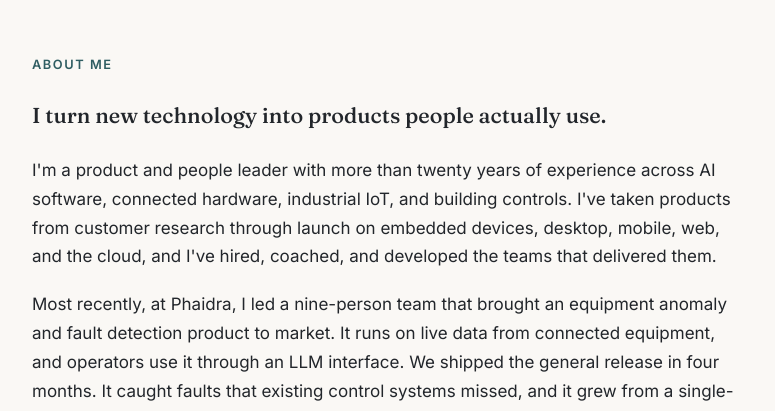
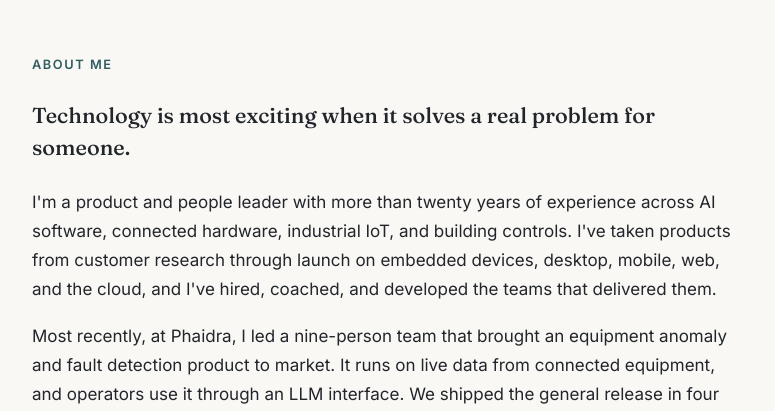
Before and after one commit to khayman-dev/my-website, a plain HTML site: page index.html in a window 1280 px wide. Shown: the part 389-800 px from the top of the page, without its empty margins (252-1027 px from the left). Drawn offline with Linux system fonts and the light colour scheme.

Commit message:
Reword About section lead line
Co-Authored-By: Claude Opus 5.5 <noreply@anthropic.com>
Claude-Session: https://claude.ai/code/session_01AwE1DzRyf188TmcYebPCmV

```diff
--- a/index.html
+++ b/index.html
@@ -148,7 +148,7 @@
     <section id="about">
       <h2>About me</h2>
 
-      <p class="lead">I turn new technology into products people actually use.</p>
+      <p class="lead">Technology is most exciting when it solves a real problem for someone.</p>
 
       <p>I'm a product and people leader with more than twenty years of experience across AI software, connected hardware, industrial IoT, and building controls. I've taken products from customer research through launch on embedded devices, desktop, mobile, web, and the cloud, and I've hired, coached, and developed the teams that delivered them.</p>
 
```
